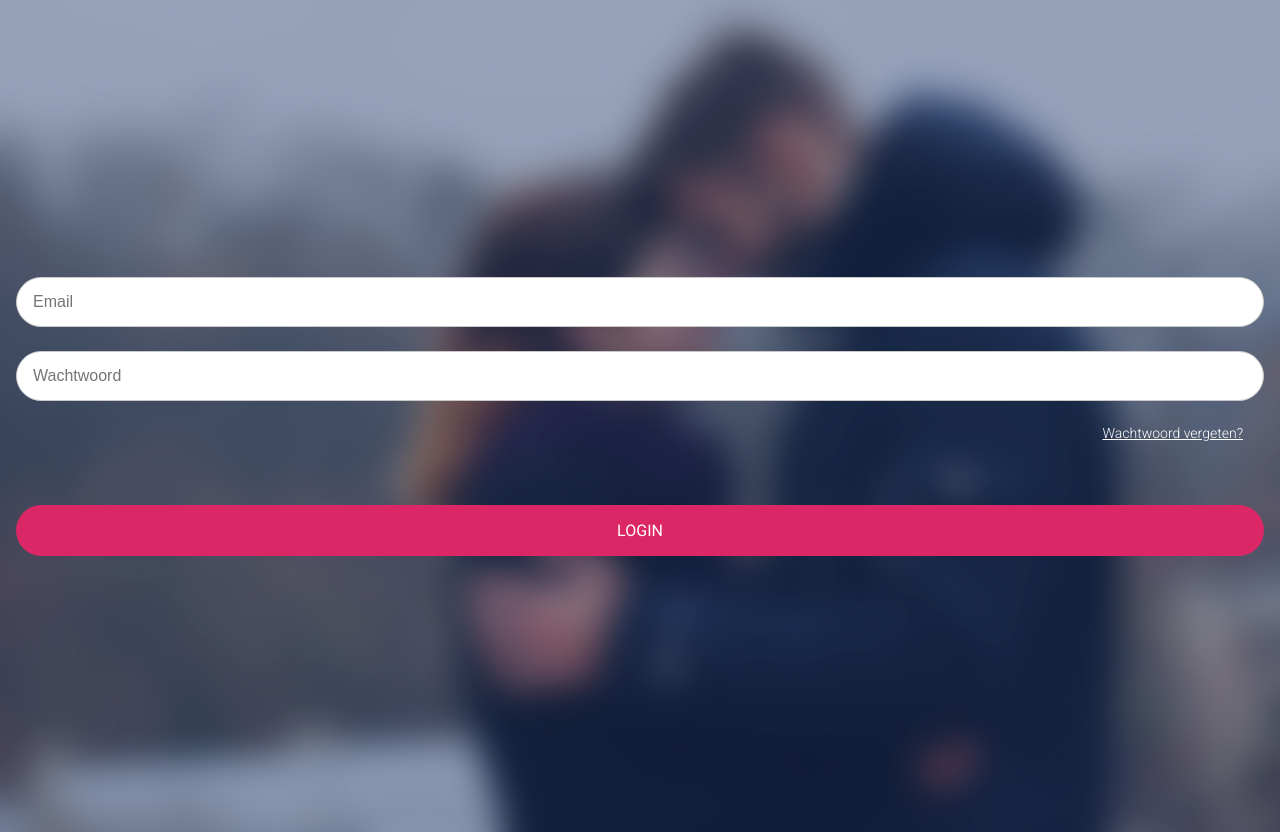
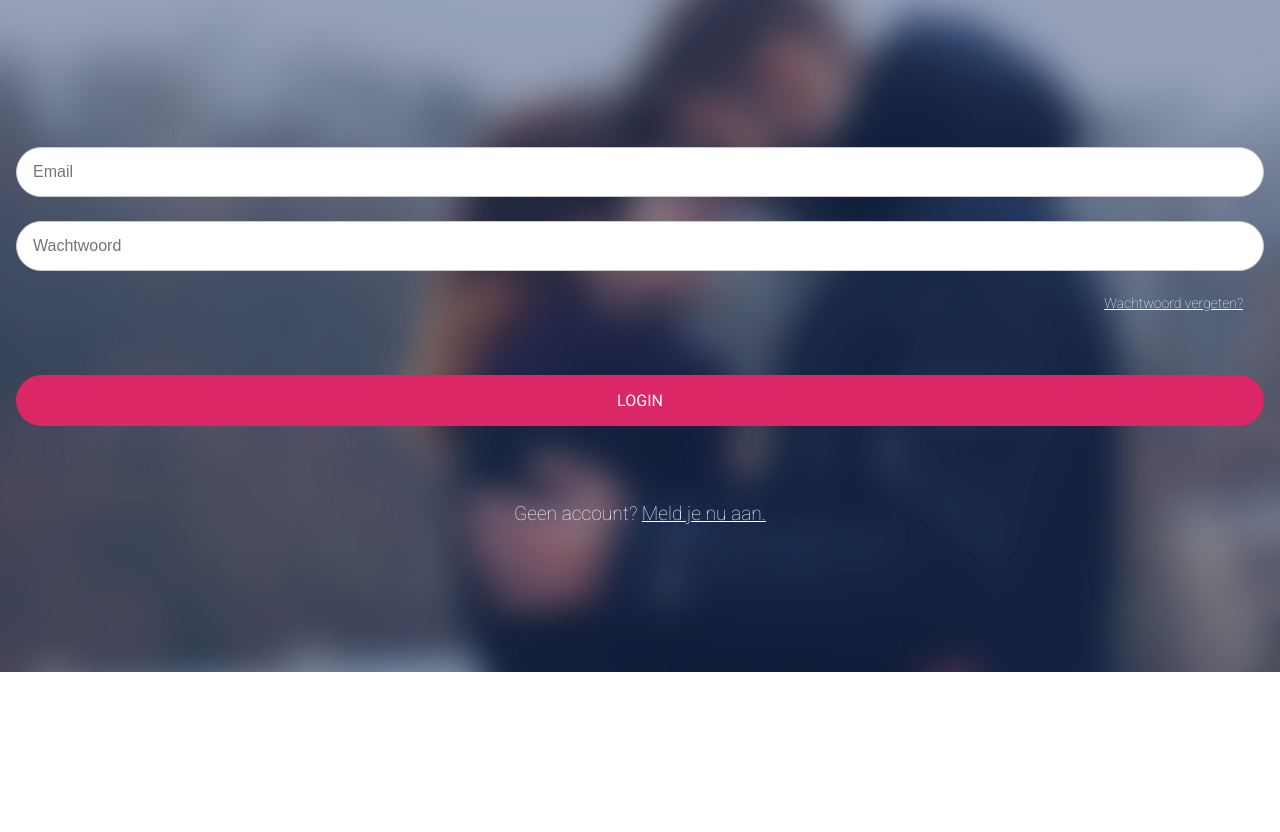
Before and after one commit to BasPieren/blok-tech, a plain HTML site: page login.html in a window 1280 px wide. After the commit the page ends 800 px from the top, so only its background shows below. Drawn offline with Linux system fonts and the light colour scheme.

Commit message:
Changed main vh height and added sign up link to login page

```diff
--- a/css/style.css
+++ b/css/style.css
@@ -72,7 +72,7 @@ body{
 	display: flex;
 	flex-direction: column;
 	justify-content: space-around;
-	height: 100vh;
+	height: 80vh;
 	background-image: url(../images/main_home_page_background.jpg);
 }
 
@@ -90,10 +90,19 @@ body{
 .main_login_page{
 	display: flex;
 	flex-direction: column;
-	justify-content: space-around;
+	justify-content: center;
 	padding: 1em;
-	height: 100vh;
+	height: 80vh;
 	background-image: url(../images/main_login_page_background.jpg);
+}
+
+.main_login_page > p{
+	margin: 4em 0 0 0;
+	text-align: center;
+}
+
+.main_login_page > p > a{
+	color: #ffffff;
 }
 
 .main_login_page > form{
@@ -138,7 +147,7 @@ body{
 	margin: 0 1.5em 0 0;
 	font-family: 'Roboto', sans-serif;
 	font-size: 0.875em;
-	font-weight: 300;
+	font-weight: 100;
 	color: #ffffff;
 	text-decoration: underline;
 	text-align: right;
--- a/login.html
+++ b/login.html
@@ -26,6 +26,8 @@
 
 		</form>
 
+		<p class="default_p">Geen account? <a href="aanmelden.html">Meld je nu aan.</a></p>
+
 	</main>
 
 	<script src="js/script.js"></script>
```
